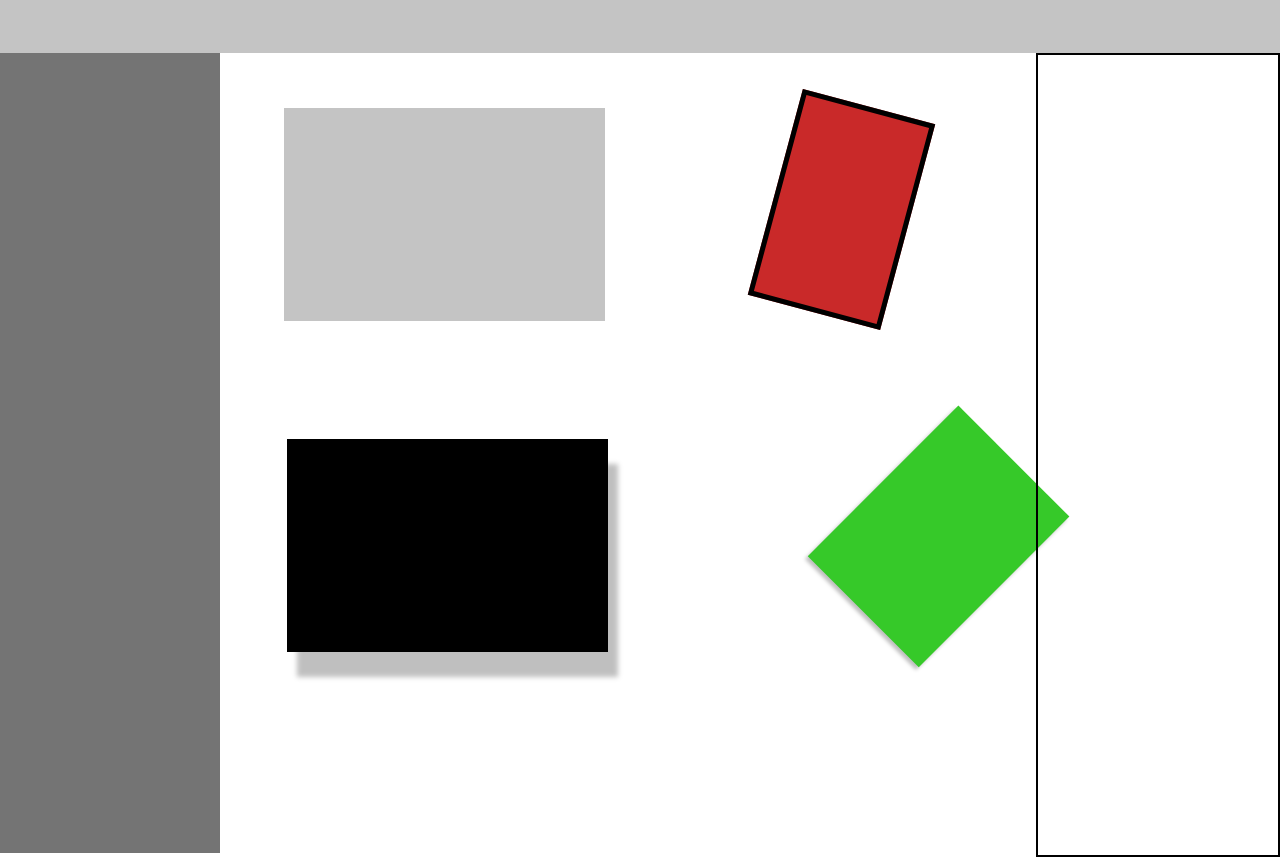
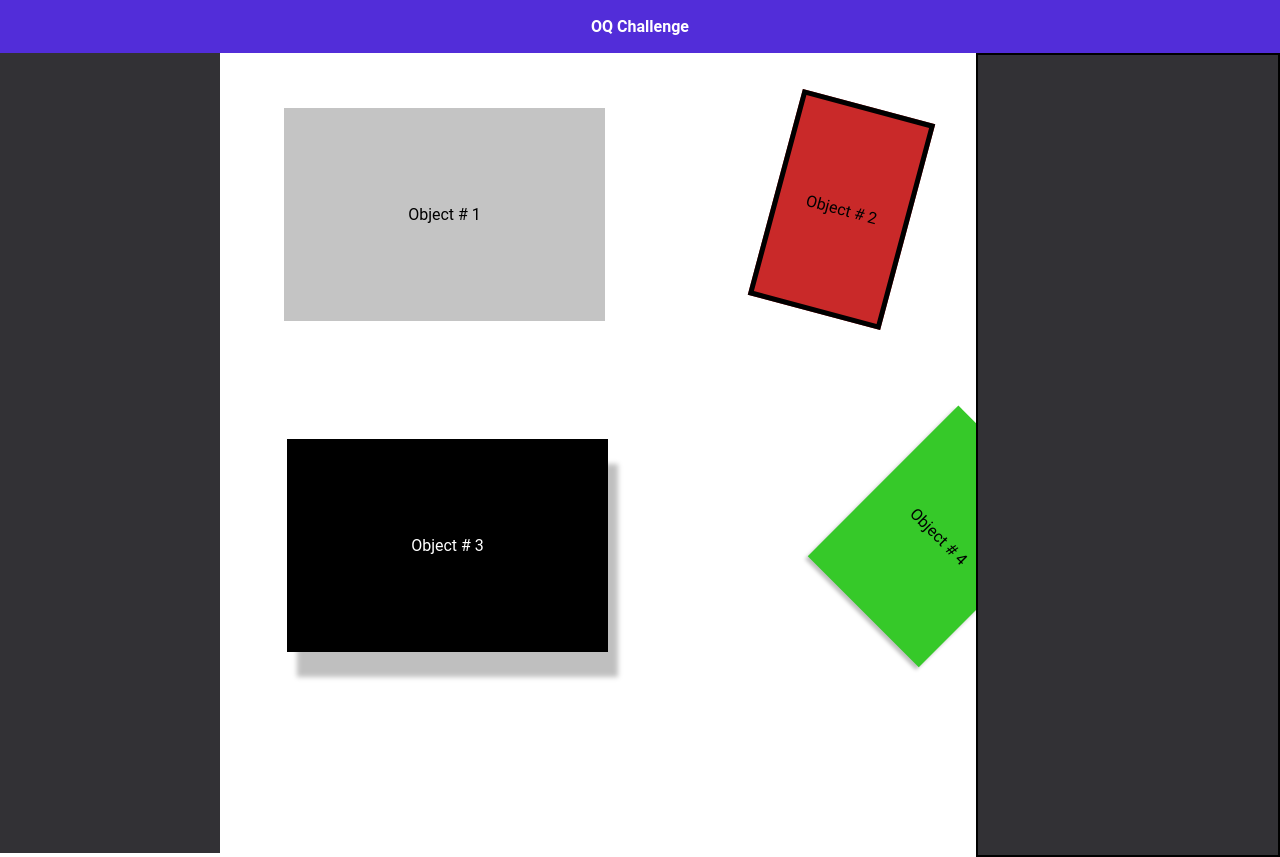
Before and after one commit to BigBlackLab19/OQchallenge, a React (Create React App) app: page / in a window 1280 px wide. Built offline with nearby package versions, Linux system fonts and the light colour scheme.

Commit message:
Add styling

```diff
--- a/src/Frame.js
+++ b/src/Frame.js
@@ -15,19 +15,43 @@ function Frame() {
       3: ObjectThreeStyles,
       4: ObjectFourStyles,
     };
-   console.log(num)
+    console.log(num);
     setObjectDisplay(styles[num]);
   }
-  console.log(objectDisplay)
+  console.log(objectDisplay);
   return (
     <>
-      <TopFrame />
+      <TopFrame>OQ Challenge</TopFrame>
       <Container>
         <LeftSideBar />
-        <ObjectOne onClick = {() => {handleChangeObjectDisplay(1)}} />
-        <ObjectTwo onClick = {() => {handleChangeObjectDisplay(2)}}/>
-        <ObjectThree onClick = {() => {handleChangeObjectDisplay(3)}} />
-        <ObjectFour onClick = {() => {handleChangeObjectDisplay(4)}} />
+        <ObjectOne
+          onClick={() => {
+            handleChangeObjectDisplay(1);
+          }}
+        >
+          Object # 1
+        </ObjectOne>
+        <ObjectTwo
+          onClick={() => {
+            handleChangeObjectDisplay(2);
+          }}
+        >
+          Object # 2
+        </ObjectTwo>
+        <ObjectThree
+          onClick={() => {
+            handleChangeObjectDisplay(3);
+          }}
+        >
+          Object # 3
+        </ObjectThree>
+        <ObjectFour
+          onClick={() => {
+            handleChangeObjectDisplay(4);
+          }}
+        >
+          Object # 4
+        </ObjectFour>
         <RightSideBar>{objectDisplay}</RightSideBar>
       </Container>
     </>
@@ -36,6 +60,9 @@ function Frame() {
 
 export default Frame;
 const ObjectOne = styled.div`
+  display: flex;
+  justify-content: center;
+  align-items: center;
   position: absolute;
   width: 321px;
   height: 213px;
@@ -45,6 +72,9 @@ const ObjectOne = styled.div`
 `;
 
 const ObjectTwo = styled.div`
+  display: flex;
+  justify-content: center;
+  align-items: center;
   position: absolute;
   width: 137.1px;
   height: 213px;
@@ -57,11 +87,15 @@ const ObjectTwo = styled.div`
 `;
 
 const ObjectThree = styled.div`
+  display: flex;
+  justify-content: center;
+  align-items: center;
   position: absolute;
   width: 321px;
   height: 213px;
   left: 287px;
   top: 439px;
+  color: white;
 
   background: #000000;
   border: 1px solid #000000;
@@ -70,6 +104,9 @@ const ObjectThree = styled.div`
 `;
 
 const ObjectFour = styled.div`
+  display: flex;
+  justify-content: center;
+  align-items: center;
   position: absolute;
   width: 157.39px;
   height: 213px;
@@ -82,9 +119,14 @@ const ObjectFour = styled.div`
 `;
 
 const TopFrame = styled.div`
+  display: flex;
+  justify-content: center;
+  align-items: center;
   width: 100%;
   height: 53px;
-  background-color: #c4c4c4;
+  background-color: #522dd9;
+  color: white;
+  font-weight: bolder;
 `;
 
 const Container = styled.div`
@@ -95,15 +137,16 @@ const Container = styled.div`
 const LeftSideBar = styled.div`
   width: 220px;
   height: 100vh;
-  background-color: #747474;
+  background-color: #323135;
 `;
 
 const RightSideBar = styled.div`
   padding: 0 10px;
-  display: flex;
-  width: 220px;
+  width: 280px;
   height: 100vh;
   border: 2px solid #000000;
   position: absolute;
   right: 0;
+  background-color: #323135;
+  color: white;
 `;
--- a/src/Object1Styles.js
+++ b/src/Object1Styles.js
@@ -1,8 +1,9 @@
 import React from "react";
+import styled from "styled-components";
 
 function ObjectOneStyles() {
   return (
-    <div>
+    <Container>
       <p>Object # 1</p>
       <br />
       <p>
@@ -14,8 +15,12 @@ function ObjectOneStyles() {
         <br />
         background-color: #c4c4c4;
       </p>
-    </div>
+    </Container>
   );
 }
 
 export default ObjectOneStyles;
+
+const Container = styled.div`
+  padding-top: 25px;
+`;
--- a/src/Object2Styles.js
+++ b/src/Object2Styles.js
@@ -1,8 +1,9 @@
 import React from "react";
+import styled from "styled-components";
 
 function ObjectTwoStyles() {
   return (
-    <div>
+    <Container>
       <p>Object # 2</p>
       <br />
       <p>
@@ -17,8 +18,12 @@ function ObjectTwoStyles() {
         box-sizing: border-box; <br />
         transform: rotate(15deg); <br />
       </p>
-    </div>
+    </Container>
   );
 }
 
 export default ObjectTwoStyles;
+
+const Container = styled.div`
+  padding-top: 25px;
+`;
--- a/src/Object3Styles.js
+++ b/src/Object3Styles.js
@@ -1,8 +1,9 @@
 import React from "react";
+import styled from "styled-components";
 
 function ObjectThreeStyles() {
   return (
-    <div>
+    <Container>
       <p>Object # 3</p>
       <br />
       <p>
@@ -25,8 +26,12 @@ function ObjectThreeStyles() {
         <br />
         box-shadow: 10px 25px 5px rgba(0, 0, 0, 0.25);
       </p>
-    </div>
+    </Container>
   );
 }
 
 export default ObjectThreeStyles;
+
+const Container = styled.div`
+  padding-top: 25px;
+`;
--- a/src/Object4Styles.js
+++ b/src/Object4Styles.js
@@ -1,8 +1,9 @@
 import React from "react";
+import styled from "styled-components";
 
 function ObjectFourStyles() {
   return (
-    <div>
+    <Container>
       <p>Object # 4</p>
       <br />
       <p>
@@ -16,6 +17,7 @@ function ObjectFourStyles() {
         <br />
         top: 430px;
         <br />
+        <br />
         background: #36c929;
         <br />
         box-shadow: 0px 4px 4px rgba(0, 0, 0, 0.25);
@@ -23,8 +25,12 @@ function ObjectFourStyles() {
         transform: rotate(45deg);
         <br />
       </p>
-    </div>
+    </Container>
   );
 }
 
 export default ObjectFourStyles;
+
+const Container = styled.div`
+  padding-top: 25px;
+`;
--- a/src/styles.js
+++ b/src/styles.js
@@ -2,6 +2,7 @@ import { createGlobalStyle } from "styled-components";
 
 const GlobalStyle = createGlobalStyle`
 
-* { padding: 0; margin: 0 }
+* { padding: 0; margin: 0; font-family: 'Roboto', sans-serif; }
+
 `;
 export default GlobalStyle;
```
Also changed, not shown: 1 other file (tests, documents, lock files or other folders).
